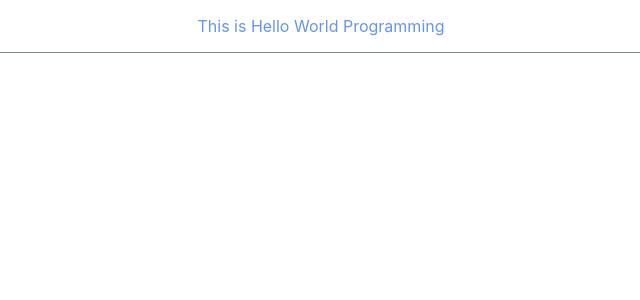
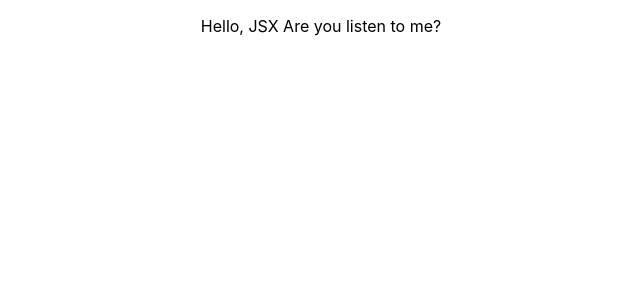
Before and after one commit to jakir-ruet/my-app, a React (Create React App) app: page / in a window 1280 px wide. Shown: the top 300 px of the page, without its empty margins (319-959 px from the left). Built offline with nearby package versions, Linux system fonts and the light colour scheme.

Commit message:
jsx understand & done

```diff
--- a/src/app/App.js
+++ b/src/app/App.js
@@ -1,12 +1,13 @@
+import HelloJsx from '../container/2-jsx/HelloJsx';
 import './App.css';
-import HelloWorld from '../container/1-helloworld/HelloWorld'
 
 function App() {
-  return (
-    <div className="app">
-      <HelloWorld/>
-    </div>
-  );
+    return (
+        <div className="app">
+            {/* <HelloWorld /> */}
+            <HelloJsx />
+        </div>
+    );
 }
 
 export default App;
--- /dev/null
+++ b/src/container/2-jsx/HelloJsx.js
@@ -0,0 +1,10 @@
+import React from 'react';
+
+function HelloJsx() {
+    return (
+        <div>
+            <p>Hello, JSX Are you listen to me?</p>
+        </div>
+    );
+}
+export default HelloJsx;
--- /dev/null
+++ b/src/container/2-jsx/components/HelloJsx.js
@@ -0,0 +1,18 @@
+import React from 'react';
+
+function HelloJsx() {
+    // return (
+    //     <div className='app-text'>
+    //         <p>Hello, JSX Are you listen to me?</p>
+    //     </div>
+    // );
+    //JSX Form
+    // return React.createElement('div', null, '<h1>Hello, JSX Are you listen to me?</h1>');
+    //OR
+    return React.createElement(
+        'div',
+        { className: 'app-text' },
+        React.createElement('h1', null, 'Hello, JSX Are you listen to me?')
+    );
+}
+export default HelloJsx;
```
Also changed, not shown: package.json (+0 -15 lines), src/container/1-helloworld/HelloWorld.js (+6 -6 lines), .eslintrc.json, src/container/2-jsx/Jsx.js (deleted), 2 other files (tests, documents, lock files or other folders).
